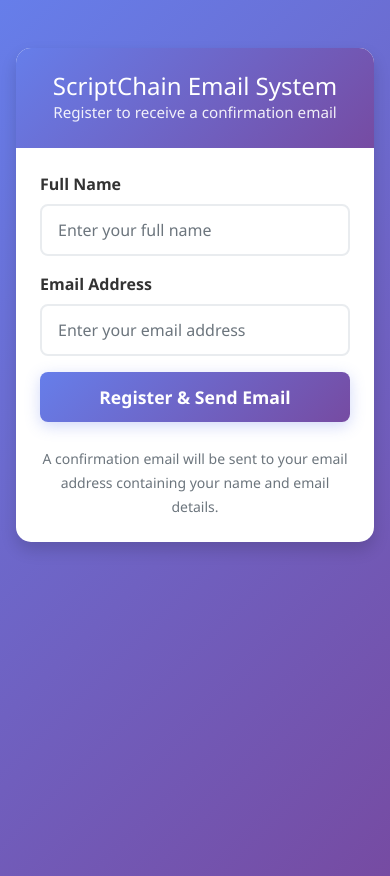
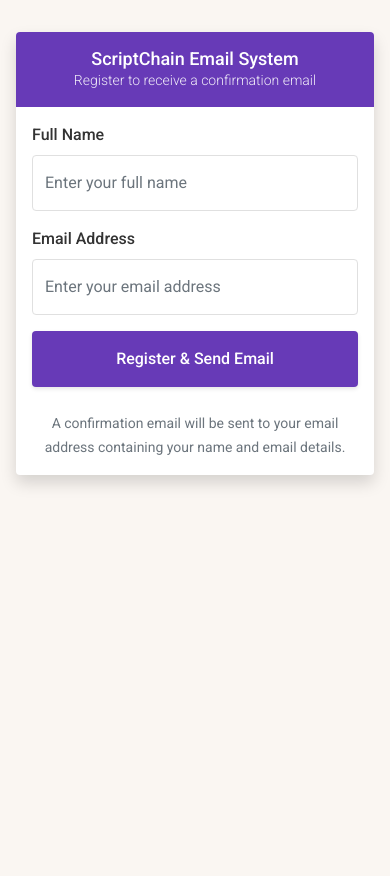
Before and after one commit to conorfabian/email-system-sender, a plain HTML site: page frontend/index.html in a window 390 px wide. Drawn offline with nearby package versions, Linux system fonts and the light colour scheme.

Commit message:
add Roboto font and update styles for improved UI; adjust card and form element designs for better responsiveness and aesthetics

```diff
--- a/frontend/index.html
+++ b/frontend/index.html
@@ -4,6 +4,7 @@
     <meta charset="UTF-8">
     <meta name="viewport" content="width=device-width, initial-scale=1.0">
     <title>ScriptChain Email Confirmation System</title>
+    <link href="https://fonts.googleapis.com/css2?family=Roboto:wght@300;400;500;700&display=swap" rel="stylesheet">
     <script src="https://ajax.googleapis.com/ajax/libs/angularjs/1.8.2/angular.min.js"></script>
     <link href="https://cdn.jsdelivr.net/npm/bootstrap@5.1.3/dist/css/bootstrap.min.css" rel="stylesheet">
     <link rel="stylesheet" href="styles.css">
--- a/frontend/styles.css
+++ b/frontend/styles.css
@@ -1,96 +1,106 @@
 body {
-    background: linear-gradient(135deg, #667eea 0%, #764ba2 100%);
+    background-color: #faf6f2;
     min-height: 100vh;
-    font-family: 'Segoe UI', Tahoma, Geneva, Verdana, sans-serif;
+    font-family: 'Roboto', 'Helvetica Neue', sans-serif;
+    font-size: 16px;
+    font-weight: 400;
 }
 
 .card {
     border: none;
-    border-radius: 15px;
-    box-shadow: 0 10px 30px rgba(0,0,0,0.1);
+    border-radius: 4px;
+    box-shadow: 0 2px 8px rgba(0,0,0,0.1);
+    background-color: white;
 }
 
 .card-header {
-    border-radius: 15px 15px 0 0 !important;
-    background: linear-gradient(135deg, #667eea 0%, #764ba2 100%) !important;
+    border-radius: 4px 4px 0 0 !important;
+    background-color: #673ab7 !important;
     border: none;
-    padding: 2rem;
+    padding: 1.5rem;
 }
 
 .card-header h2 {
-    font-weight: 300;
-    font-size: 1.8rem;
+    font-weight: 500;
+    font-size: 20px;
+    color: white;
 }
 
 .card-header p {
     opacity: 0.9;
-    font-size: 0.95rem;
+    font-size: 14px;
+    color: white;
+    font-weight: 300;
 }
 
 .card-body {
-    padding: 2rem;
+    padding: 1.5rem;
 }
 
 .form-label {
-    font-weight: 600;
+    font-weight: 500;
     color: #333;
     margin-bottom: 0.5rem;
+    font-size: 16px;
 }
 
 .form-control {
-    border: 2px solid #e9ecef;
-    border-radius: 8px;
-    padding: 0.75rem 1rem;
-    font-size: 1rem;
-    transition: all 0.3s ease;
+    border: 1px solid #e0e0e0;
+    border-radius: 4px;
+    padding: 16px 12px;
+    font-size: 16px;
+    height: 56px;
+    transition: border-color 0.2s ease;
 }
 
 .form-control:focus {
-    border-color: #667eea;
-    box-shadow: 0 0 0 0.2rem rgba(102, 126, 234, 0.25);
-    transform: translateY(-1px);
+    border-color: #673ab7;
+    box-shadow: 0 0 0 2px rgba(103, 58, 183, 0.2);
+    outline: none;
 }
 
 .btn-primary {
-    background: linear-gradient(135deg, #667eea 0%, #764ba2 100%);
+    background-color: #673ab7;
     border: none;
-    border-radius: 8px;
-    padding: 0.75rem 2rem;
-    font-weight: 600;
-    font-size: 1.1rem;
-    transition: all 0.3s ease;
-    box-shadow: 0 4px 15px rgba(102, 126, 234, 0.3);
+    border-radius: 4px;
+    padding: 16px 24px;
+    font-weight: 500;
+    font-size: 16px;
+    transition: background-color 0.2s ease;
+    box-shadow: 0 2px 4px rgba(0,0,0,0.1);
+    color: white;
 }
 
 .btn-primary:hover {
-    transform: translateY(-2px);
-    box-shadow: 0 6px 20px rgba(102, 126, 234, 0.4);
+    background-color: #3f51b5;
+    box-shadow: 0 4px 8px rgba(0,0,0,0.15);
 }
 
 .btn-primary:disabled {
-    opacity: 0.7;
-    transform: none;
-    box-shadow: 0 4px 15px rgba(102, 126, 234, 0.3);
+    opacity: 0.6;
+    background-color: #9e9e9e;
+    box-shadow: none;
 }
 
 .alert {
     border: none;
-    border-radius: 8px;
-    padding: 1rem 1.25rem;
-    margin-bottom: 1.5rem;
-    font-weight: 500;
+    border-radius: 4px;
+    padding: 12px 16px;
+    margin-bottom: 16px;
+    font-weight: 400;
+    font-size: 14px;
 }
 
 .alert-success {
-    background-color: #d1e7dd;
-    color: #0f5132;
-    border-left: 4px solid #198754;
+    background-color: #e8f5e8;
+    color: #2e7d32;
+    border-left: 3px solid #4caf50;
 }
 
 .alert-danger {
-    background-color: #f8d7da;
-    color: #842029;
-    border-left: 4px solid #dc3545;
+    background-color: #ffebee;
+    color: #c62828;
+    border-left: 3px solid #f44336;
 }
 
 .spinner-border-sm {
@@ -104,56 +114,47 @@ body {
 }
 
 .is-invalid {
-    border-color: #dc3545;
-    box-shadow: 0 0 0 0.2rem rgba(220, 53, 69, 0.25);
+    border-color: #f44336;
+    box-shadow: 0 0 0 2px rgba(244, 67, 54, 0.2);
 }
 
 .invalid-feedback {
     display: block;
     width: 100%;
-    margin-top: 0.25rem;
-    font-size: 0.875rem;
-    color: #dc3545;
+    margin-top: 4px;
+    font-size: 12px;
+    color: #f44336;
 }
 
-/* Animation for form elements */
-.form-control, .btn {
-    transition: all 0.3s cubic-bezier(0.4, 0, 0.2, 1);
+/* Simple transitions for form elements */
+.form-control {
+    transition: border-color 0.2s ease;
 }
 
-/* Loading state animation */
-@keyframes pulse {
-    0% {
-        opacity: 1;
-    }
-    50% {
-        opacity: 0.5;
-    }
-    100% {
-        opacity: 1;
-    }
-}
-
-.btn:disabled {
-    animation: pulse 1.5s ease-in-out infinite;
+.btn {
+    transition: background-color 0.2s ease;
 }
 
 /* Responsive design */
 @media (max-width: 768px) {
     .container {
-        margin-top: 2rem !important;
+        margin-top: 1rem !important;
         padding: 1rem;
     }
 
     .card-header {
-        padding: 1.5rem;
+        padding: 1rem;
     }
 
     .card-header h2 {
-        font-size: 1.5rem;
+        font-size: 18px;
     }
 
     .card-body {
-        padding: 1.5rem;
+        padding: 1rem;
+    }
+
+    .form-control {
+        font-size: 16px; /* Prevent zoom on iOS */
     }
 }
```
